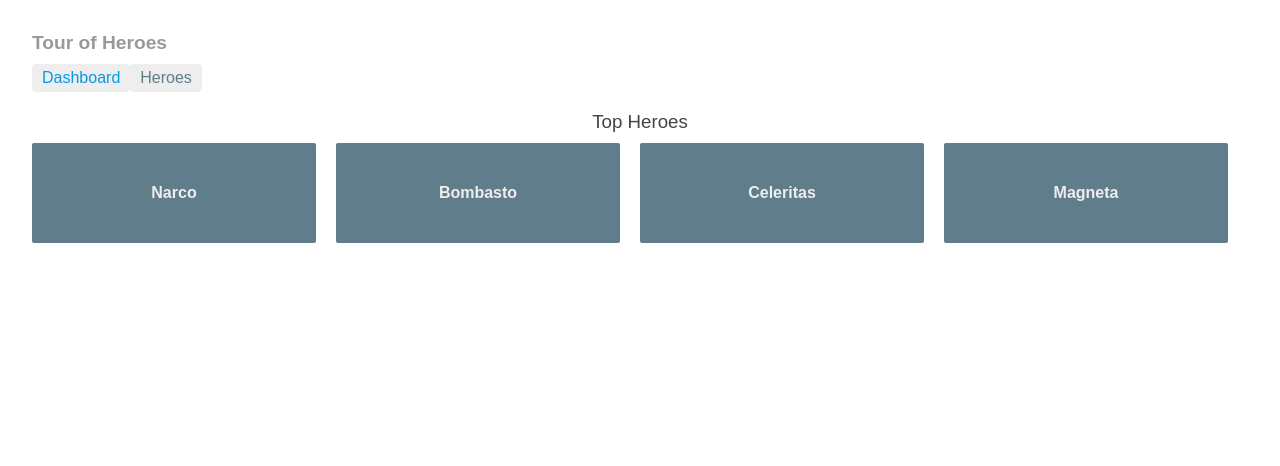
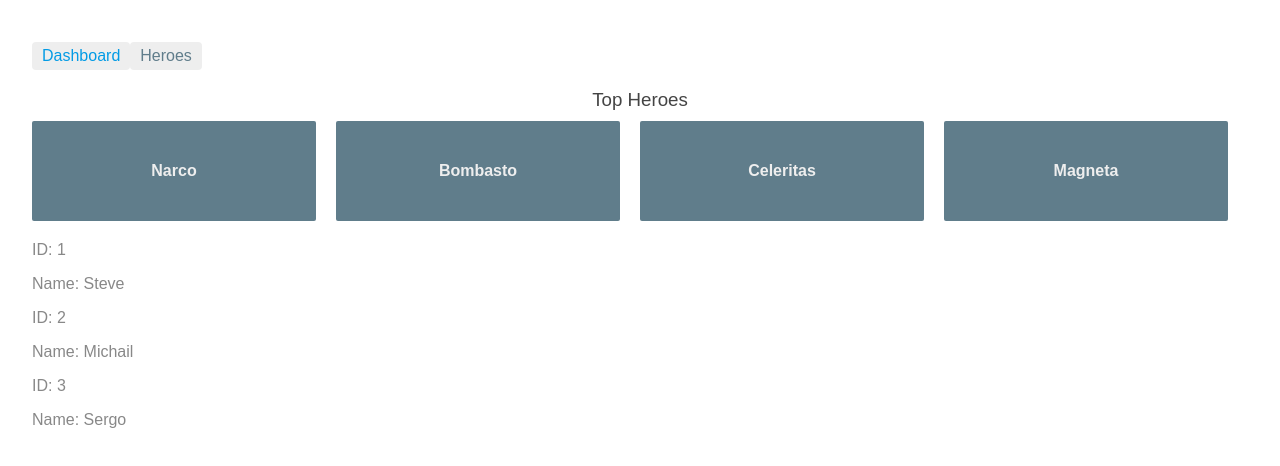
Before and after one commit to Ektomorphine/toh, an Angular app: page /dashboard in a window 1280 px wide. Shown: the top 466 px of the page. Built offline with nearby package versions, Linux system fonts and the light colour scheme.

Commit message:
add json in root component in view

```diff
--- a/src/app/app.component.html
+++ b/src/app/app.component.html
@@ -4,3 +4,7 @@
     <a routerLink="/heroes" routerLinkActive="active">Heroes</a>
   </nav>
   <router-outlet></router-outlet>
+<div *ngFor="let hero of heroes">
+  <p>ID: {{hero?.id}}</p>
+  <p>Name: {{hero?.name}}</p>
+</div>
--- a/src/app/app.component.ts
+++ b/src/app/app.component.ts
@@ -1,10 +1,24 @@
-import { Component } from '@angular/core';
+import { Component, OnInit } from '@angular/core';
+import { Response } from '@angular/http';
+import { HttpService } from './http.service';
+import { Hero } from './model-hero';
+
 
 @Component({
   selector: 'my-app',
   templateUrl: './app.component.html',
-  styleUrls: ['./app.component.css']
+  styleUrls: ['./app.component.css'],
+  providers: [HttpService]
 })
 export class AppComponent {
-  title = 'Tour of Heroes';
+  heroes: Hero[]=[];
+
+  constructor(private httpService: HttpService)  {}
+
+  ngOnInit(){
+    this.httpService.getData()
+      .subscribe((data: Response) => this.heroes = data.json());
+  }
+
+
 }
--- a/src/app/app.module.ts
+++ b/src/app/app.module.ts
@@ -1,6 +1,7 @@
 import { NgModule }       from '@angular/core';
 import { BrowserModule }  from '@angular/platform-browser';
 import { FormsModule }    from '@angular/forms';
+import { HttpModule }     from '@angular/http';
 
 import { AppComponent }         from './app.component';
 import { DashboardComponent }   from './dashboard.component';
@@ -14,7 +15,8 @@ import { AppRoutingModule }     from './app-routing.module';
   imports: [
     BrowserModule,
     FormsModule,
-    AppRoutingModule
+    AppRoutingModule,
+    HttpModule
   ],
   declarations: [
     AppComponent,
--- /dev/null
+++ b/src/app/http.service.ts
@@ -0,0 +1,12 @@
+import {Injectable} from '@angular/core';
+import {Http} from '@angular/http';
+
+@Injectable()
+export class HttpService{
+
+    constructor(private http: Http){ }
+
+    getData(){
+        return this.http.get('./assets/data.json');
+    }
+}
--- /dev/null
+++ b/src/assets/data.json
@@ -0,0 +1,15 @@
+
+[
+  {
+      "id": 1,
+      "name": "Steve"
+    },
+    {
+      "id": 2,
+      "name": "Michail"
+    },
+    {
+      "id": 3,
+      "name": "Sergo"
+    }
+  ]
```
Also changed, not shown: src/data.json (renamed from src/app/data.json).
